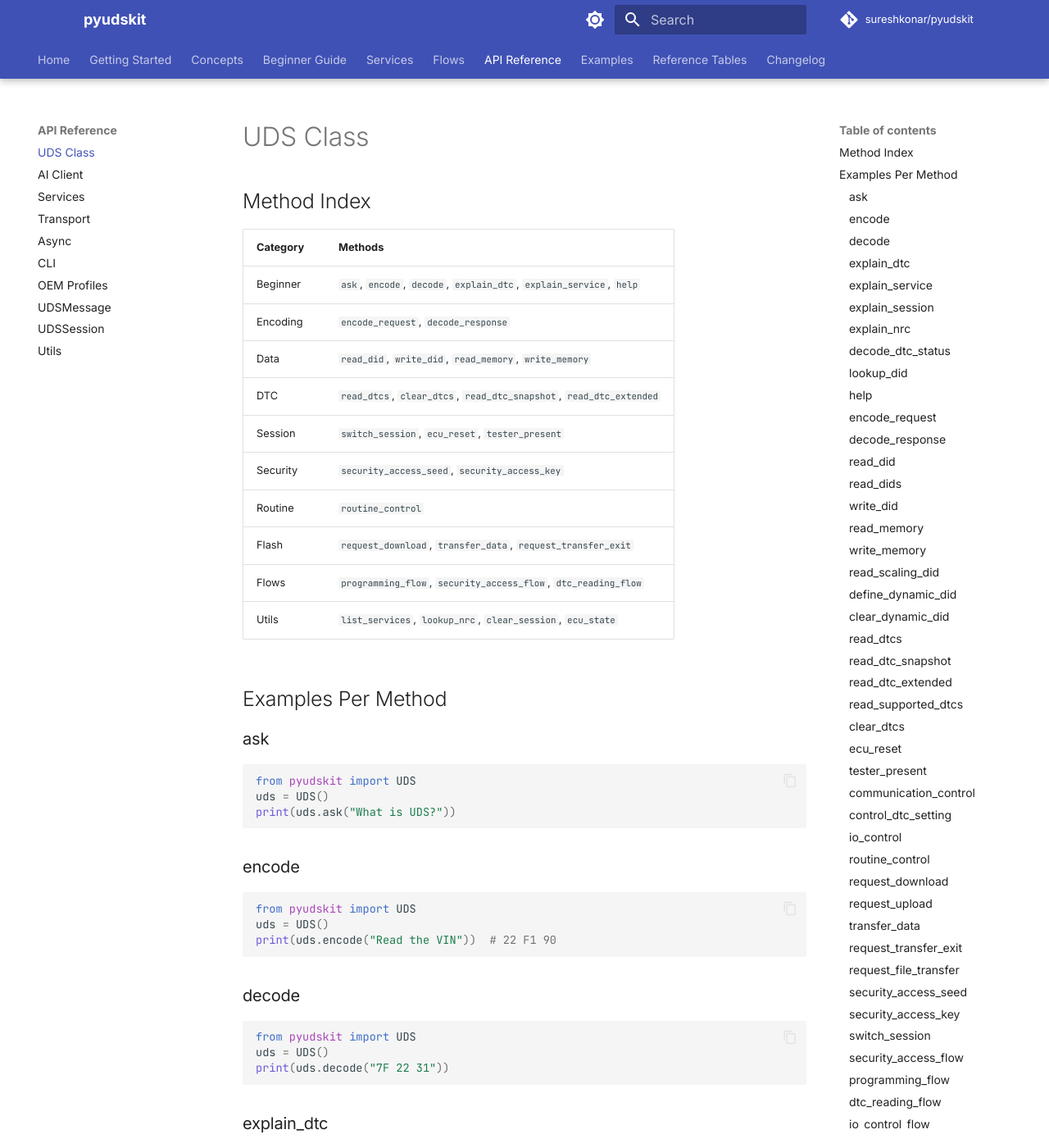
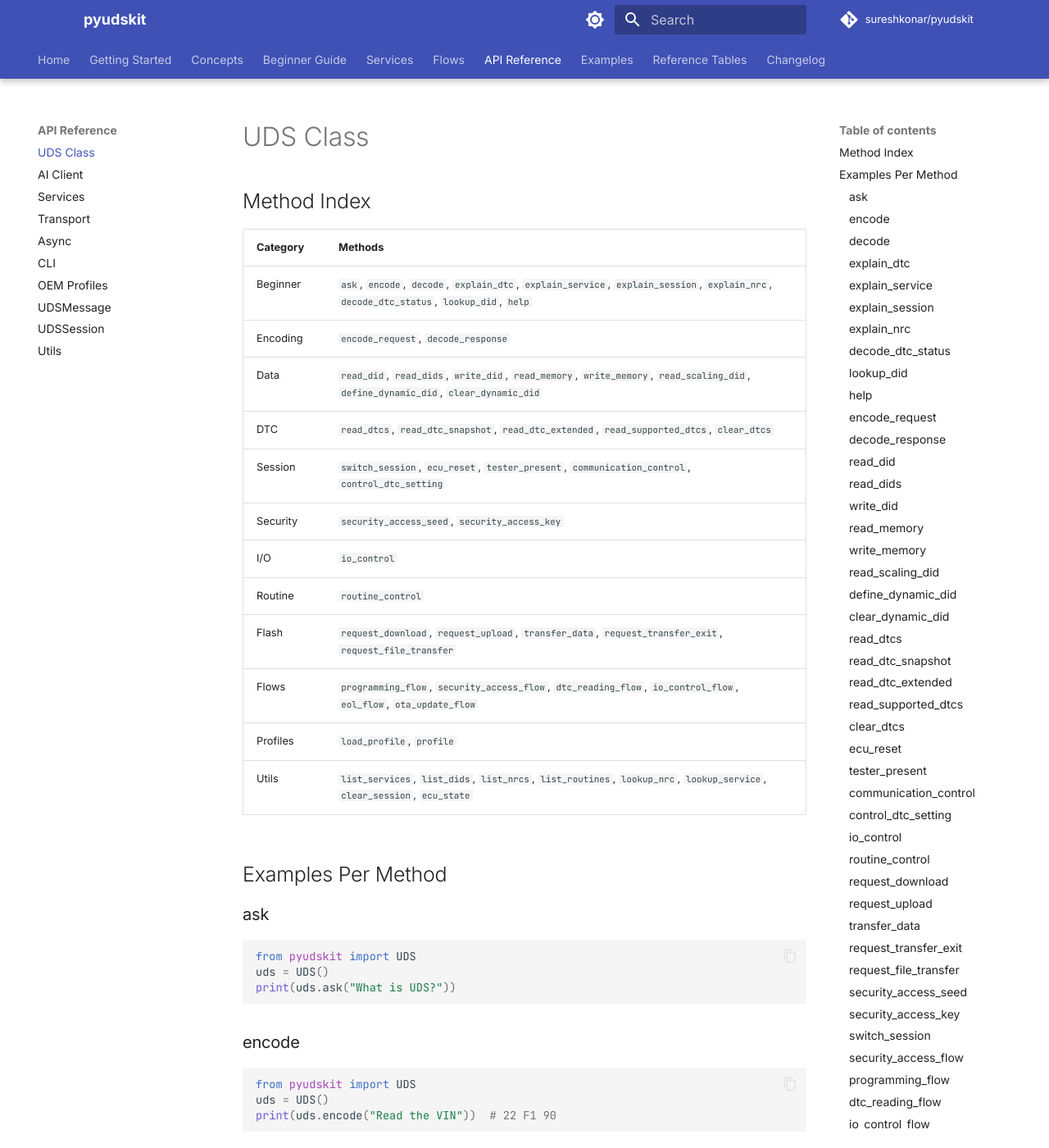
Before and after one commit to sureshkonar/pyudskit, an MkDocs documentation site: the page built from docs/api-reference/uds-class.md, in a window 1280 px wide and 1400 px high. Shown: the whole window at 82% size. Built offline with MkDocs 1.6.1 and Material for MkDocs 9.7.7, drawn with Linux system fonts in a browser that asks for light colours; comment, search, counter and statistics services are not loaded; some of the changed text lies outside the part shown.

Commit message:
Document full UDS method list

````diff
--- a/docs/api-reference/uds-class.md
+++ b/docs/api-reference/uds-class.md
@@ -4,16 +4,18 @@
 
 | Category | Methods |
 |---|---|
-| Beginner | `ask`, `encode`, `decode`, `explain_dtc`, `explain_service`, `help` |
+| Beginner | `ask`, `encode`, `decode`, `explain_dtc`, `explain_service`, `explain_session`, `explain_nrc`, `decode_dtc_status`, `lookup_did`, `help` |
 | Encoding | `encode_request`, `decode_response` |
-| Data | `read_did`, `write_did`, `read_memory`, `write_memory` |
-| DTC | `read_dtcs`, `clear_dtcs`, `read_dtc_snapshot`, `read_dtc_extended` |
-| Session | `switch_session`, `ecu_reset`, `tester_present` |
+| Data | `read_did`, `read_dids`, `write_did`, `read_memory`, `write_memory`, `read_scaling_did`, `define_dynamic_did`, `clear_dynamic_did` |
+| DTC | `read_dtcs`, `read_dtc_snapshot`, `read_dtc_extended`, `read_supported_dtcs`, `clear_dtcs` |
+| Session | `switch_session`, `ecu_reset`, `tester_present`, `communication_control`, `control_dtc_setting` |
 | Security | `security_access_seed`, `security_access_key` |
+| I/O | `io_control` |
 | Routine | `routine_control` |
-| Flash | `request_download`, `transfer_data`, `request_transfer_exit` |
-| Flows | `programming_flow`, `security_access_flow`, `dtc_reading_flow` |
-| Utils | `list_services`, `lookup_nrc`, `clear_session`, `ecu_state` |
+| Flash | `request_download`, `request_upload`, `transfer_data`, `request_transfer_exit`, `request_file_transfer` |
+| Flows | `programming_flow`, `security_access_flow`, `dtc_reading_flow`, `io_control_flow`, `eol_flow`, `ota_update_flow` |
+| Profiles | `load_profile`, `profile` |
+| Utils | `list_services`, `list_dids`, `list_nrcs`, `list_routines`, `lookup_nrc`, `lookup_service`, `clear_session`, `ecu_state` |
 
 ## Examples Per Method
 
@@ -441,6 +443,22 @@
 print(uds.ecu_state)
 ```
 
+### load_profile
+
+```python
+from pyudskit import UDS
+uds = UDS()
+uds.load_profile("pyudskit/profiles/oem_example.json")
+```
+
+### profile
+
+```python
+from pyudskit import UDS
+uds = UDS(profile="pyudskit/profiles/oem_example.json")
+print(uds.profile.name)
+```
+
 ## API Docs
 
 ::: pyudskit.client.UDS
````
